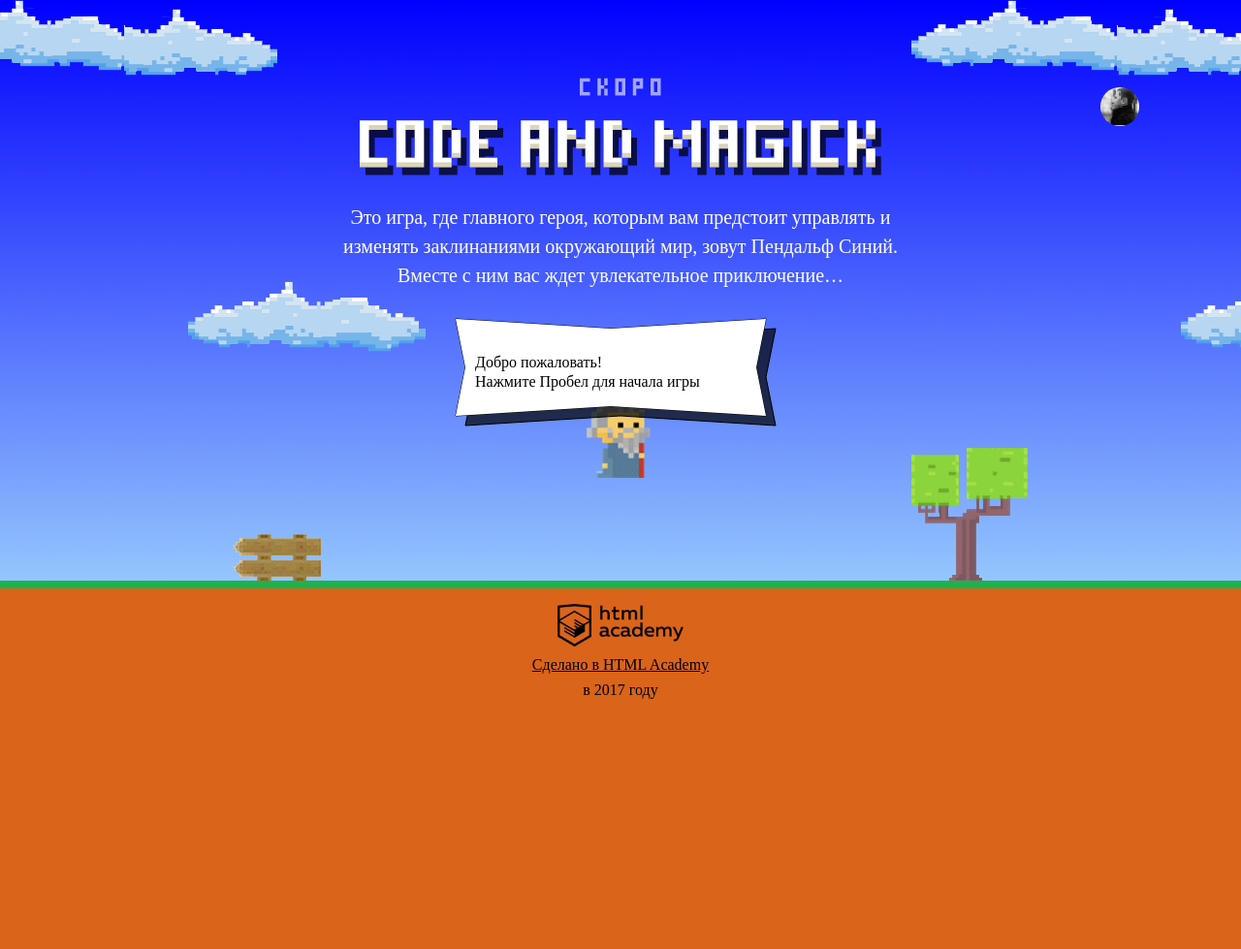
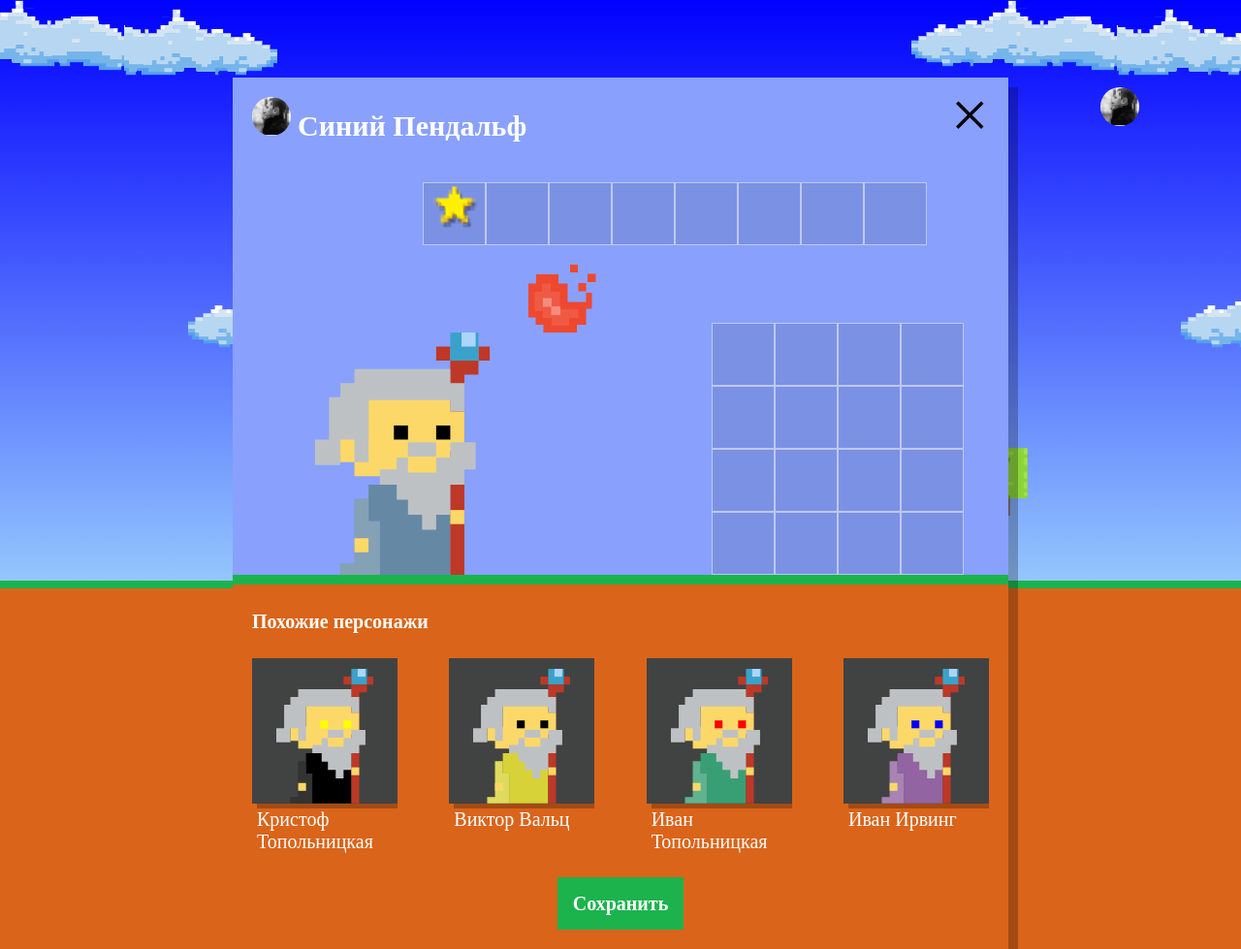
Before and after one commit to dmi-p/937051-code-and-magick-19, a website: page index.html in a window 1280 px wide. Shown: the whole page at 97% size. Before the commit the page ends 800 px from the top, so only its background shows below. Drawn offline with Linux system fonts and the light colour scheme; a web font is replaced by a local one.

Commit message:
Add similar characters

```diff
--- a/index.html
+++ b/index.html
@@ -204,6 +204,7 @@
 </script>
 <script src="js/stat.js"></script>
 <script src="js/game.js"></script>
+<script src="js/setup.js"></script>
 
 </body>
 </html>
--- /dev/null
+++ b/js/setup.js
@@ -0,0 +1,75 @@
+'use strict';
+
+var userDialog = document.querySelector('.setup');
+userDialog.classList.remove('hidden');
+
+var similarListElement = userDialog.querySelector('.setup-similar-list');
+var similarWizardTemplate = document.querySelector('#similar-wizard-template').content.querySelector('.setup-similar-item');
+
+var WIZARD_NAMES = ['Иван', 'Хуан Себастьян', 'Мария', 'Кристоф', 'Виктор', 'Юлия', 'Люпита', 'Вашингтон'];
+var WIZARD_SURNAMES = ['да Марья', 'Верон', 'Мирабелла', 'Вальц', 'Онопко', 'Топольницкая', 'Нионго', 'Ирвинг'];
+var COAT_COLORS = ['rgb(101, 137, 164)', 'rgb(241, 43, 107)', 'rgb(146, 100, 161)', 'rgb(56, 159, 117)', 'rgb(215, 210, 55)', 'rgb(0, 0, 0)'];
+var EYES_COLORS = ['black', 'red', 'blue', 'yellow', 'green'];
+
+var generateRandomData = function (arr) {
+  var randomData = arr[Math.floor(Math.random() * arr.length)];
+  return randomData;
+};
+
+var generateName = function () {
+  var randomName = generateRandomData(WIZARD_NAMES);
+  var randomSurname = generateRandomData(WIZARD_SURNAMES);
+  var randomFullName = randomName + ' ' + randomSurname;
+
+  return randomFullName;
+};
+
+var generateCoat = function () {
+  return generateRandomData(COAT_COLORS);
+};
+
+var generateEyes = function () {
+  return generateRandomData(EYES_COLORS);
+};
+
+
+var wizards = [
+  {
+    name: generateName(),
+    coatColor: generateCoat(),
+    eyesColor: generateEyes()
+  },
+  {
+    name: generateName(),
+    coatColor: generateCoat(),
+    eyesColor: generateEyes()
+  },
+  {
+    name: generateName(),
+    coatColor: generateCoat(),
+    eyesColor: generateEyes()
+  },
+  {
+    name: generateName(),
+    coatColor: generateCoat(),
+    eyesColor: generateEyes()
+  }
+];
+
+var renderWizard = function (wizard) {
+  var wizardElement = similarWizardTemplate.cloneNode(true);
+
+  wizardElement.querySelector('.setup-similar-label').textContent = wizard.name;
+  wizardElement.querySelector('.wizard-coat').style.fill = wizard.coatColor;
+  wizardElement.querySelector('.wizard-eyes').style.fill = wizard.eyesColor;
+
+  return wizardElement;
+};
+
+var fragment = document.createDocumentFragment();
+for (var i = 0; i < wizards.length; i++) {
+  fragment.appendChild(renderWizard(wizards[i]));
+}
+similarListElement.appendChild(fragment);
+
+userDialog.querySelector('.setup-similar').classList.remove('hidden');
```
